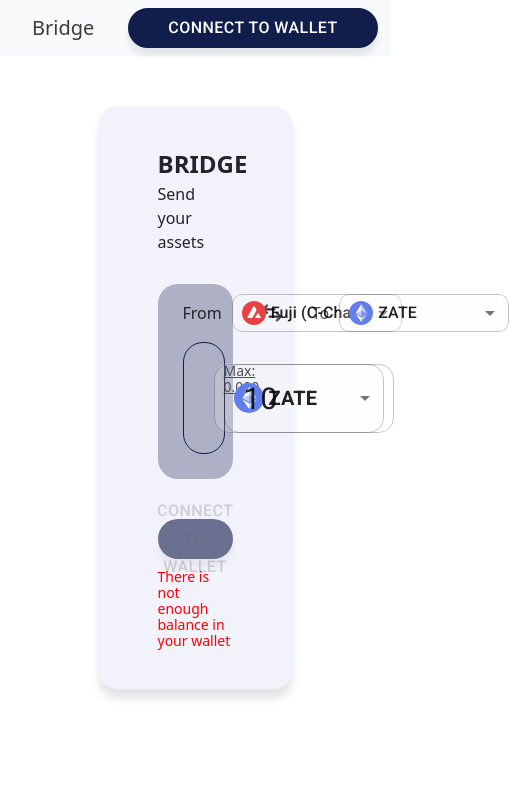
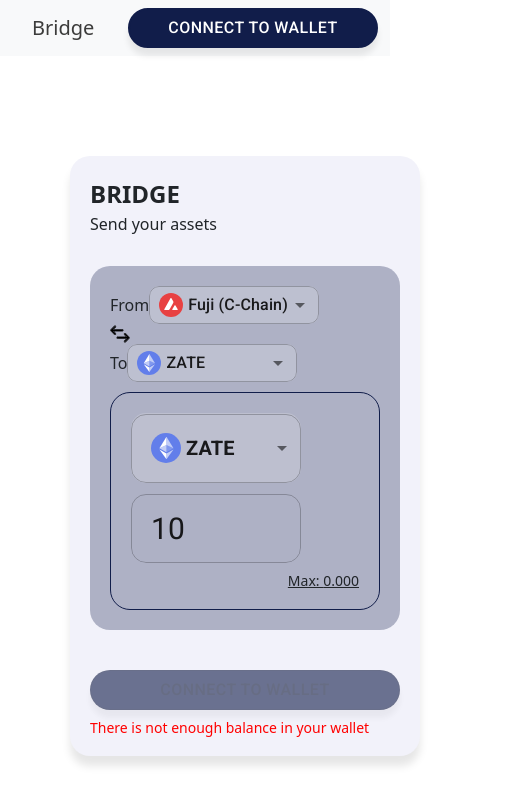
Before and after one commit to dulgertolgay/COMP491-block-explorer, a Next.js app: page / in a window 390 px wide. Shown: the top 804 px of the page, 509 px wide, since content can reach past the window. Built offline with nearby package versions, Linux system fonts and the light colour scheme.

Commit message:
bridge mobile

```diff
--- a/components/transactionCard.js
+++ b/components/transactionCard.js
@@ -35,6 +35,7 @@
   return (
     <div className={styles.transactionCard}>
       <div className={`${styles.head} flex ai-c`}>
+        <div className="flex ai-c">
           <span className="s1">From</span>
           <FormControl
             size="small"
@@ -59,6 +60,7 @@
               ))}
             </Select>
           </FormControl>
+        </div>
         <img
           src="/switch-icon.svg"
           className={styles.switchIcon}
@@ -66,6 +68,7 @@
           height={20}
           onClick={switchNetwork}
         />
+        <div className="flex ai-c">
           <span className="s1">To</span>
           <FormControl size="small" className={styles.customInput}>
             <Select
@@ -87,6 +90,8 @@
             </Select>
           </FormControl>
         </div>
+      </div>
+
       <div className={`${styles.innerCard} flex ai-c`}>
         <FormControl size="small" className={styles.customInput}>
           <Select
@@ -106,6 +111,7 @@
           </Select>
         </FormControl>
         <TextField
+          className={styles.amountField}
           variant="outlined"
           inputProps={{
             inputMode: "numeric",
--- a/styles/components/transactionCard.module.scss
+++ b/styles/components/transactionCard.module.scss
@@ -68,4 +68,26 @@
     margin-left: 10px;
     margin-right: 25px;
   }
+  @media only screen and (max-width: 768px) {
+    padding: 20px;
+
+    .head {
+      flex-direction: column;
+      align-items: flex-start;
+      .flex {
+        margin: 10px 0;
+      }
+    }
+    .customInput {
+      margin: 0;
+    }
+    .innerCard {
+      flex-direction: column;
+      align-items: flex-start;
+      .amountField {
+        margin: 10px 0;
+        width: 100%;
+      }
+    }
+  }
 }
--- a/styles/globals.scss
+++ b/styles/globals.scss
@@ -87,4 +87,7 @@
     font-size: 16px;
     margin-bottom: 30px;
   }
+  @media only screen and (max-width: 768px) {
+    padding: 20px;
+  }
 }
--- a/styles/index.module.scss
+++ b/styles/index.module.scss
@@ -17,4 +17,21 @@
       margin-top: 10px;
     }
   }
+  @media only screen and (max-width: 768px) {
+    width: 100vw;
+    padding: 50px 20px;
+    .cardModified {
+      width: 100vw;
+      .amountInfo {
+        border: 1px solid $primary-blue;
+        padding: 25px;
+        border-radius: 20px;
+        margin-bottom: 30px;
+      }
+      .errorText {
+        color: red;
+        margin-top: 10px;
+      }
+    }
+  }
 }
```
Lines whose indentation alone changed are shown as unchanged.
